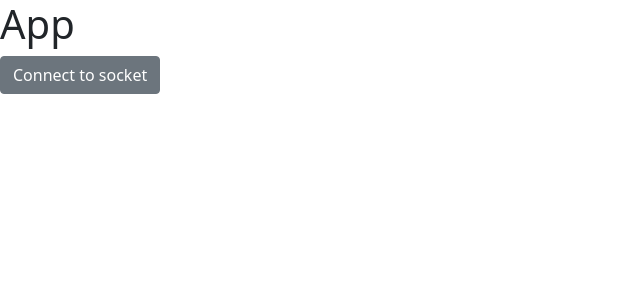
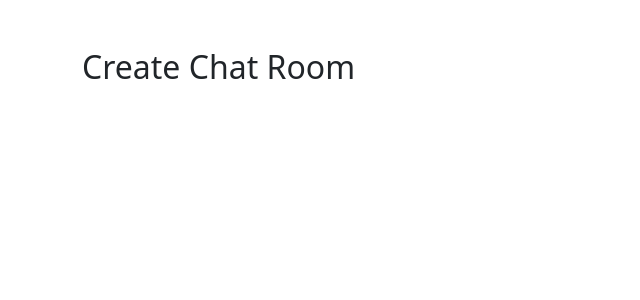
Before and after one commit to tmangowalpwd/socketio-react, a React (Create React App) app: page /rooms in a window 1280 px wide. Shown: the top 300 px of the page, without its empty margins (0-640 px from the left). Built offline with nearby package versions, Linux system fonts and the light colour scheme.

Commit message:
rooms page

```diff
--- a/package.json
+++ b/package.json
@@ -8,9 +8,11 @@
     "@testing-library/user-event": "^13.5.0",
     "axios": "^0.26.1",
     "bootstrap": "^5.1.3",
-    "react": "^18.0.0",
-    "react-dom": "^18.0.0",
+    "react": "^17.0.0",
+    "react-dom": "^17.0.0",
+    "react-router-dom": "^6.3.0",
     "react-scripts": "5.0.0",
+    "react-select": "^5.2.2",
     "reactstrap": "^9.0.1",
     "socket.io-client": "^4.4.1",
     "web-vitals": "^2.1.4"
--- a/src/App.jsx
+++ b/src/App.jsx
@@ -1,22 +1,17 @@
 import "bootstrap/dist/css/bootstrap.css";
-import { useEffect } from "react";
-import { Button } from "reactstrap";
+import { BrowserRouter, Routes, Route } from "react-router-dom";
 import { io } from "socket.io-client";
+import RoomsPage from "./pages/rooms";
+
+// const socketConnection = io("http://172.16.31.230:2000");
 
 const App = () => {
-  const connect = () => {
-    io("http://localhost:2000");
-  };
-
-  useEffect(() => {
-    // io("http://localhost:2000");
-  }, []);
-
   return (
-    <div>
-      <h1>App</h1>
-      <Button onClick={connect}>Connect to socket</Button>
-    </div>
+    <BrowserRouter>
+      <Routes>
+        <Route path="/rooms" element={<RoomsPage />} />
+      </Routes>
+    </BrowserRouter>
   );
 };
 
--- /dev/null
+++ b/src/pages/rooms.jsx
@@ -0,0 +1,16 @@
+import { Container } from "reactstrap";
+
+const RoomsPage = () => {
+  return (
+    <Container className="py-5">
+      <div className="row">
+        <div className="col-6">
+          <h2>Create Chat Room</h2>
+        </div>
+        <div className="col-6"></div>
+      </div>
+    </Container>
+  );
+};
+
+export default RoomsPage;
```
Also changed, not shown: src/pages/chat-room.jsx (added), 1 other file (tests, documents, lock files or other folders).
